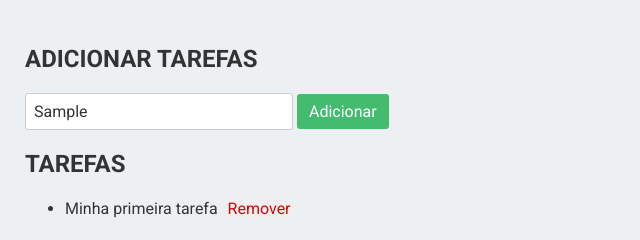
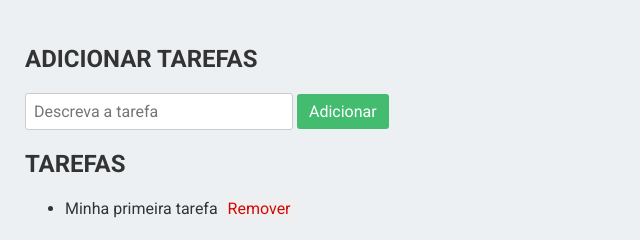
Before and after one commit to rodrigosbarboza/todo-project, a plain HTML site: page index.html in a window 1280 px wide. Both pictures are taken after typing "Sample" into the empty fields and a click on the button "Adicionar". Shown: the full height of the page, 0-640 px from the left. Drawn offline with Linux system fonts and the light colour scheme.

Commit message:
add script

```diff
--- a/index.html
+++ b/index.html
@@ -25,5 +25,27 @@
             </ul>
         </section>
     </div>
+
+    <script>
+        const tasks = []
+
+        function addTask(text){
+            tasks.push(text)
+        }
+
+        function removeTask(index){
+            tasks.splice(index, 1)
+        }
+
+        const btnElemet = document.querySelector("#form button")
+        const inputElemet = document.querySelector("#form input")
+
+        btnElemet.onclick = () => {
+            if(inputElemet.value){
+                addTask(inputElemet.value);
+                inputElemet.value = '';
+            }
+        }
+    </script>
 </body>
 </html>
```
